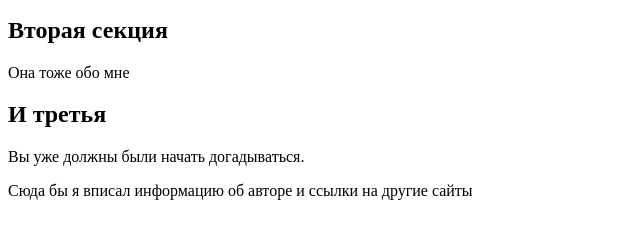
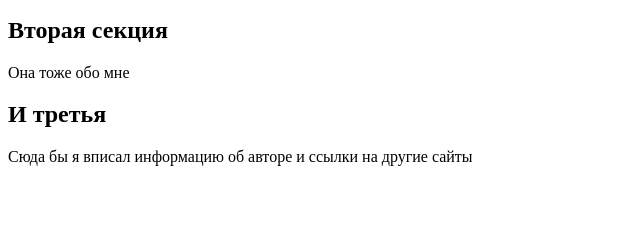
Before and after one commit to alina2345804/git-lessons, a plain HTML site: page index.html in a window 1280 px wide. Shown: the part 306-544 px from the top of the page, without its empty margins (0-640 px from the left). Drawn offline with Linux system fonts and the light colour scheme.

Commit message:
delete tag p

```diff
--- a/index.html
+++ b/index.html
@@ -30,7 +30,7 @@
           </section>
           <section>
             <h2>И третья</h2>
-            <p>Вы уже должны были начать догадываться.</p>
+
           </section>
         </article>
       </main>
```
